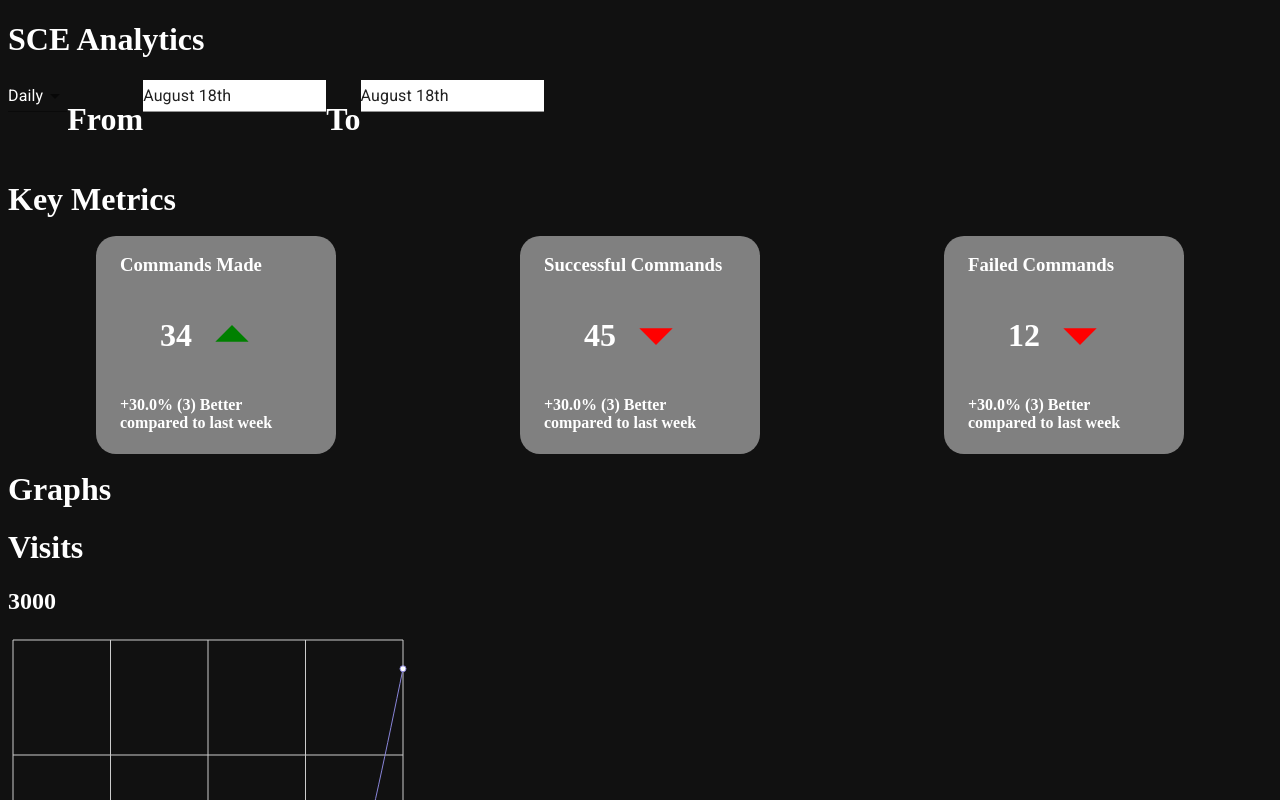
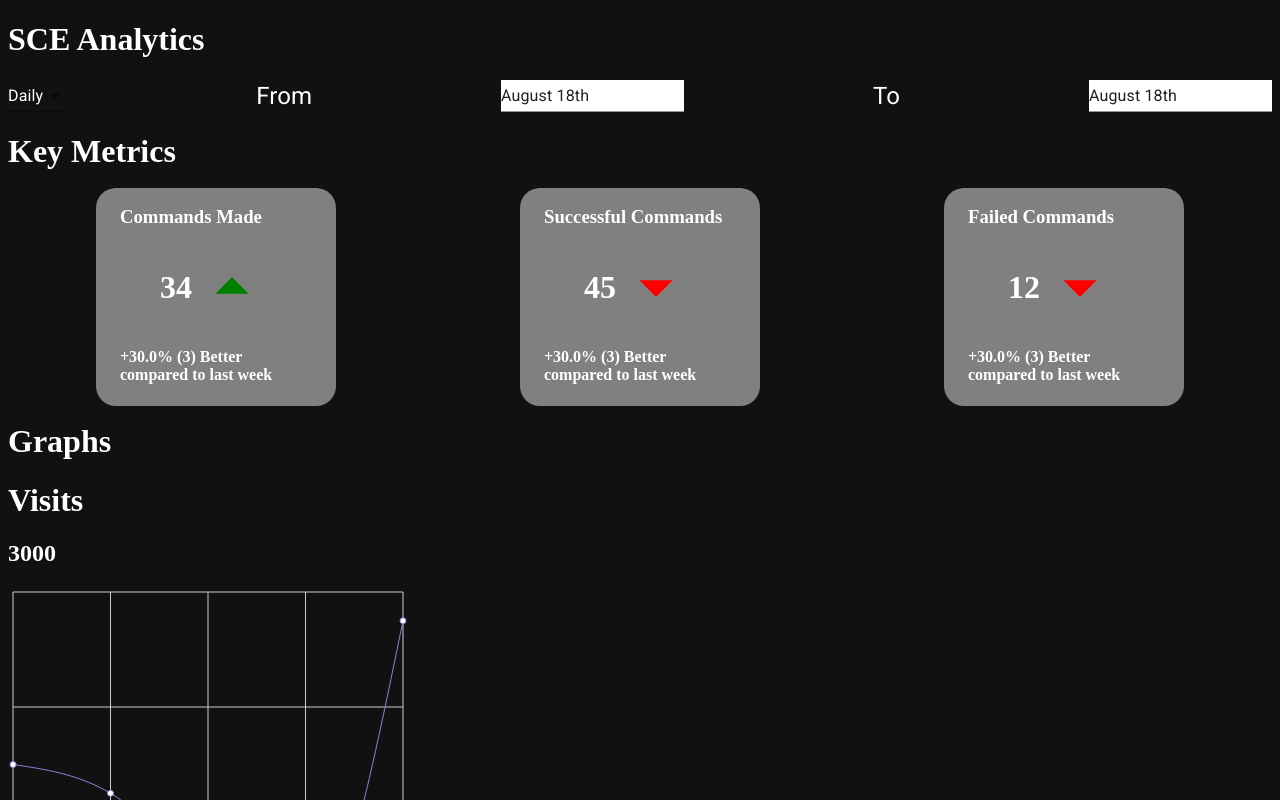
Before and after one commit to SCE-Development/Skylab-Explorer, a Next.js app: page /analytics/discord in a window 1280 px wide. Shown: the top 800 px of the page. Built offline with nearby package versions, Linux system fonts and the light colour scheme.

Commit message:
Fix styling in discord page

```diff
--- a/pages/analytics/discord.tsx
+++ b/pages/analytics/discord.tsx
@@ -2,7 +2,7 @@ import CustomKeyMetric from "../../Components/CustomKeyMetric";
 import CustomLineChart from "../../Components/CustomLineChart";
 import DropdownFrequency from "../../Components/DropdownFrequency";
 import CustomDatePicker from "../../Components/CustomDatePicker";
-import { Grid } from "@material-ui/core";
+import { Grid, Typography } from "@material-ui/core";
 import { useState } from "react";
 
 export default function AnalyticsDiscord() {
@@ -19,22 +19,17 @@ export default function AnalyticsDiscord() {
       <Grid
         container
         direction = "row"
+        justify="space-between" alignItems="center"
       >
-        <Grid item>
-          <DropdownFrequency />
-        </Grid>
-        <Grid item>
-          <h1>From</h1>
-        </Grid>
-        <Grid item>
-          <CustomDatePicker />
-        </Grid>
-        <Grid item>
-          <h1>To</h1>
-        </Grid>
-        <Grid item>
-          <CustomDatePicker />
-        </Grid>
+        <DropdownFrequency />
+        <Typography variant="h5" >
+          From
+        </Typography>
+        <CustomDatePicker />
+        <Typography variant="h5" >
+            To
+        </Typography>
+        <CustomDatePicker />
       </Grid>
       <h1>Key Metrics</h1>
       <Grid
```
